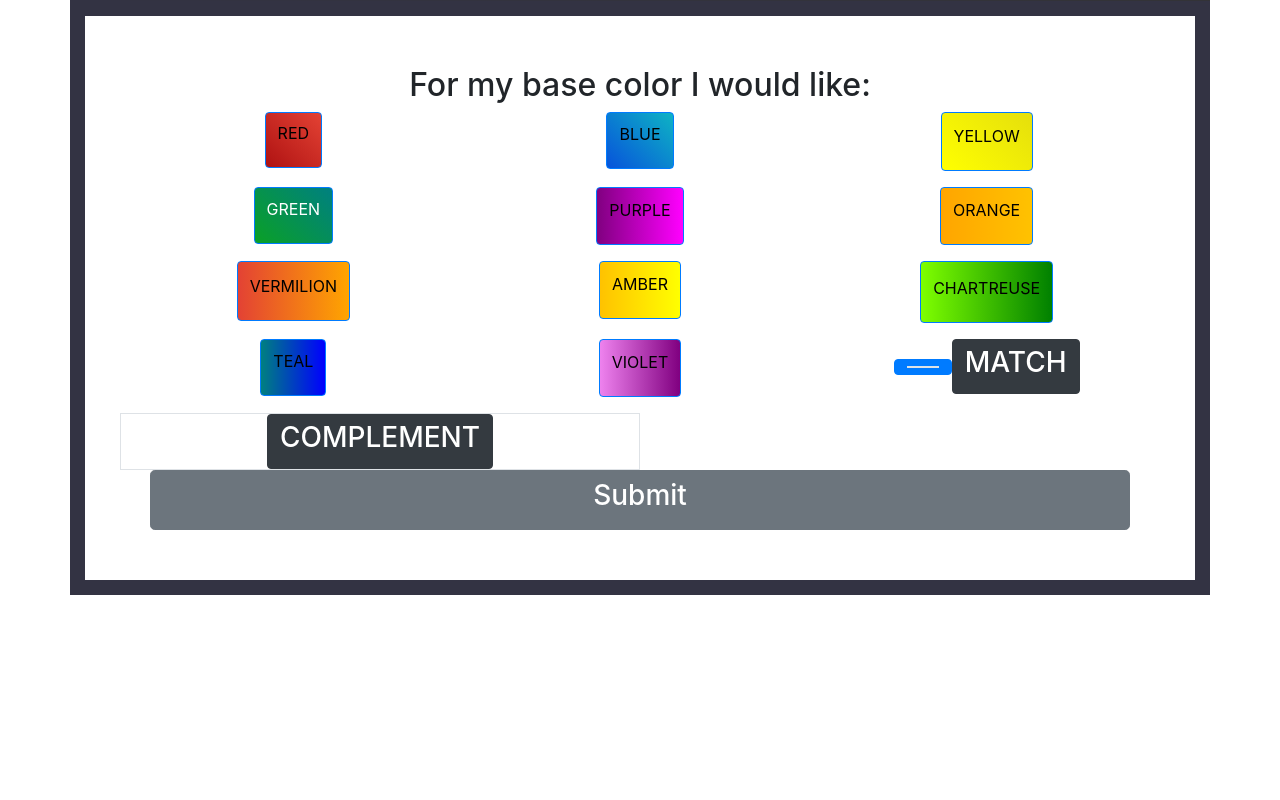
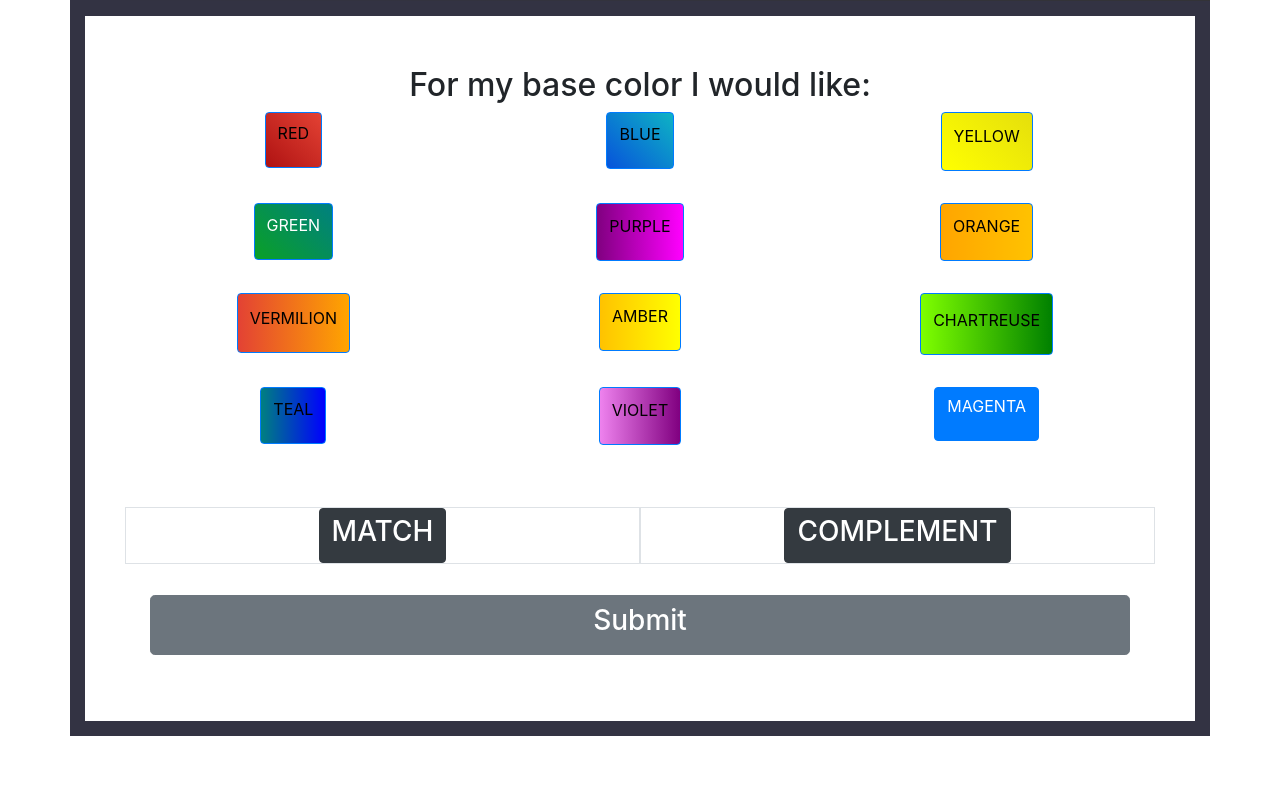
Before and after one commit to rlrogers/FindAPoster, a Django app: page / in a window 1280 px wide. Shown: the part 421-1221 px from the top of the page. Before the commit the page ends 1016 px from the top, so only its background shows below. Run offline with Django 3.2, Linux system fonts and the light colour scheme; some libraries are stand-ins or nearby versions.

Commit message:
Made changes to html.index in order to built a functional form

```diff
--- a/color_picker/colors/templates/index.html
+++ b/color_picker/colors/templates/index.html
@@ -25,91 +25,94 @@
 
     <div class = "container choices">
        <h2>For my base color I would like:</h2>
-        <div class ="row">
+        <form class='' action='/index/' method='post'>
+            <div class ="row">
             <!-- <button type="button" class="btn btn-primary">Primary</button> -->
-                <div class="col-md-4">
+
+                <div class="form-group col-md-4">
                     <button type="button" class= "btn btn-primary form-group" id= "red">
                     <p>RED</p>
                     </button>
                 </div>
-                <div class= "col-md-4">
+                <div class= "form-group col-md-4">
                     <button type="button" class= 'btn btn-primary form-group' id= "blue">
                     <p>BLUE</p>
                     </button>
                 </div>
-                <div class= "col-md-4">
+                <div class= "form-group col-md-4">
                     <button type="button" class= "btn btn-primary form-group" id= "yellow">
                     <p>YELLOW</p>
                     </button>
                 </div>
             </div>
             <div class ="row">
-                <div class= "col-md-4">
+                <div class= "form-group col-md-4">
                     <button type="button" class= "btn btn-primary form-group" id= "green">
                     <p>GREEN</p>
                     </button>
                 </div>
-                <div class= "col-md-4">
+                <div class= "form-group col-md-4">
                     <button type="button" class= "btn btn-primary form-group" id= "purple">
                     <p>PURPLE</p>
                     </button>
                 </div>
-                <div class= "col-md-4">
+                <div class= "form-group col-md-4">
                     <button type="button" class="btn btn-primary form-group" id="orange">
                     <p>ORANGE</p>
                     </button>
                 </div>
             </div>
             <div class ="row">
-                <div class= "col-md-4">
+                <div class= "form-group col-md-4">
                     <button type="button" class="btn btn-primary form-group" id="vermilion">
                     <p>VERMILION</p>
                     </button>
                 </div>
-                <div class= "col-md-4">
+                <div class= "form-group col-md-4">
                     <button type="button" class="btn btn-primary form-group" id="amber">
                     <p>AMBER</p>
                     </button>
                 </div>
-                <div class= "col-md-4">
+                <div class= "form-group col-md-4">
                     <button type="button" class="btn btn-primary form-group" id="chartreuse">
                     <p>CHARTREUSE</p>
                     </button>
                 </div>
             </div>
             <div class ="row">
-                <div class= "col-md-4">
+                <div class= "form-group col-md-4">
                     <button type="button" class="btn btn-primary form-group" id="teal">
                     <p>TEAL</p>
                     </button>
                 </div>
-                <div class= "col-md-4">
+                <div class= "form-group col-md-4">
                     <button type="button" class="btn btn-primary form-group" id="violet">
                     <p>VIOLET</p>
                     </button>
                 </div>
-                <div class= "col-md-4">
-                    <button type="button" class="btn btn-primary form-groupp>MAGENTA</p>
+                <div class= "form-group col-md-4">
+                    <button type="button" class="btn btn-primary form-group">MAGENTA</p>
                     </button>
                 </div>
             </div>
         <div class = "row match_comp">
-            <div class = "col-md-6 border" id= "match">
+            <div class = "form-group col-md-6 border" id= "match">
                 <button type="button" class="btn btn-dark">
                 <h3>MATCH</h3>
                 </button>
             </div>
-            <div class = "col-md-6 border" id= "match">
+            <div class = "form-group col-md-6 border" id= "match">
                 <button type="button" class="btn btn-dark">
                 <h3>COMPLEMENT</h3>
                 </button>
             </div>
         </div>
         <div class = "container">
-            <button type="button" class="btn btn-secondary btn-lg btn-block" id ="submit">
+            <button type="button" class="form-group btn btn-secondary btn-lg btn-block" id ="submit">
             <h3>Submit</h3>
             </button>
         </div>
+        </form>
     </div>
 </body>
 </html>
```
